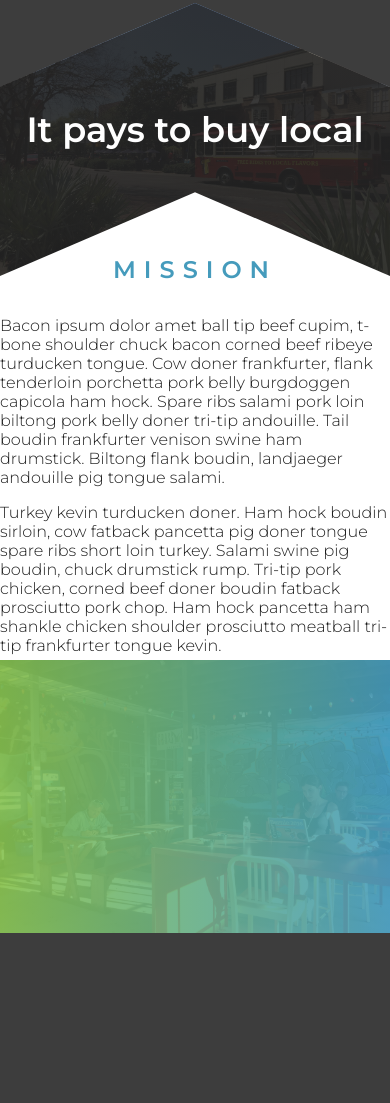
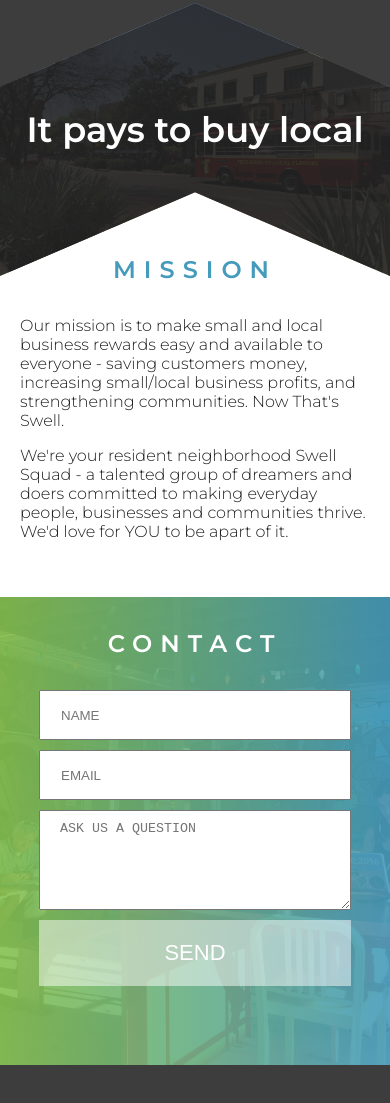
Before and after one commit to russ4stall/swellcoin-site, a website: page index.html in a window 390 px wide. Shown: the part 1867-2970 px from the top of the page. Drawn offline with Linux system fonts and the light colour scheme.

Commit message:
sections 6 & 7 mobile styles

```diff
--- a/index.html
+++ b/index.html
@@ -67,21 +67,26 @@
     <div class="content">
       <h4 class="section-title">Mission</h4>
       <p>
-        Bacon ipsum dolor amet ball tip beef cupim, t-bone shoulder chuck bacon corned beef ribeye turducken tongue. Cow doner frankfurter,
-        flank tenderloin porchetta pork belly burgdoggen capicola ham hock. Spare ribs salami pork loin biltong pork belly
-        doner tri-tip andouille. Tail boudin frankfurter venison swine ham drumstick. Biltong flank boudin, landjaeger andouille
-        pig tongue salami.
+        Our mission is to make small and local business rewards easy and available to everyone - saving customers money, increasing
+        small/local business profits, and strengthening communities. Now That's Swell.
       </p>
       <p>
-        Turkey kevin turducken doner. Ham hock boudin sirloin, cow fatback pancetta pig doner tongue spare ribs short loin turkey.
-        Salami swine pig boudin, chuck drumstick rump. Tri-tip pork chicken, corned beef doner boudin fatback prosciutto
-        pork chop. Ham hock pancetta ham shankle chicken shoulder prosciutto meatball tri-tip frankfurter tongue kevin.
+        We're your resident neighborhood Swell Squad - a talented group of dreamers and doers committed to making everyday people,
+        businesses and communities thrive. We'd love for YOU to be apart of it.
       </p>
     </div>
   </div>
 
   <div class="bgimg section section-7">
     <div class="content">
+      <h4 class="section-title">Contact</h4>
+
+        <form action="#">
+          <input class="form-field" type="text" name="name" placeholder="NAME" />
+          <input class="form-field" type="email" name="email" placeholder="EMAIL" />
+          <textarea class="form-field" name="question" placeholder="ASK US A QUESTION"></textarea>
+          <button class="btn">SEND</button>
+        </form>
 
     </div>
   </div>
--- a/sass/_mixins.scss
+++ b/sass/_mixins.scss
@@ -22,6 +22,6 @@
 @mixin chevronSectionUp($height) {
     height: #{$height}vw;
     $vertex: 100% * ($chevron-angle / $height);
-    -webkit-clip-path: polygon(0 $vertex, 50% 0, 100% $vertex, 100% 100%, 0 100%);
-    clip-path: polygon(0 $vertex, 50% 0, 100% $vertex, 100% 100%, 0 100%);
+    -webkit-clip-path: polygon(0 $vertex, 50% 0, 100% $vertex, 100% 100%, 50% 100% - $vertex, 0 100%);
+    clip-path: polygon(0 $vertex, 50% 0, 100% $vertex, 100% 100%, 50% 100% - $vertex, 0 100%);
 }
--- a/sass/main.scss
+++ b/sass/main.scss
@@ -46,6 +46,8 @@ body, html {
 .btn-block {
     display: block;
 }
+
+
 
 .spacer-20 {
     height: 20px;
@@ -152,21 +154,55 @@ body, html {
 
 .section-6 {
     background: white;
-    @include chevronSectionUp($section-6-height-xs);
-    z-index: 90;
+    z-index: 80;
     margin-top: -#{$chevron-angle}vw;
     color: $dark-text;
     .content {
         padding-top: 8vw;
+        padding-bottom: 40px;
         .section-title {
             color: $brand-blue;
+        }
+        p {
+            padding: 0 20px;
         }
     }
 }
 
 .section-7 {
     @include backgroundImageGradient($bgImgUrl4);
-    height: #{$section-7-height-xs}vw;
+    height: 500px;
+    color: $light-text;
+    margin-top: -32px;
+    .content {
+        .section-title {
+            margin-top: 0;
+            padding-top: 64px;
+        }
+        form {
+            width: 80%;
+            margin: 0 auto;
+            .form-field {
+                display: block;
+                height: 50px;
+                width: 100%;
+                padding: 10px 20px;
+                margin: 10px 0;
+                box-sizing: border-box;
+            }
+            textarea.form-field {
+                height: 100px;
+            }
+            button {
+                display: block;
+                width: 100%;
+                color: $light-text;
+                background-color: rgba(255, 255, 255, .5);
+                border: none;
+            }
+        }
+    }
+
 }
 
 .section-footer {
```
Also changed, not shown: css/main.css.
